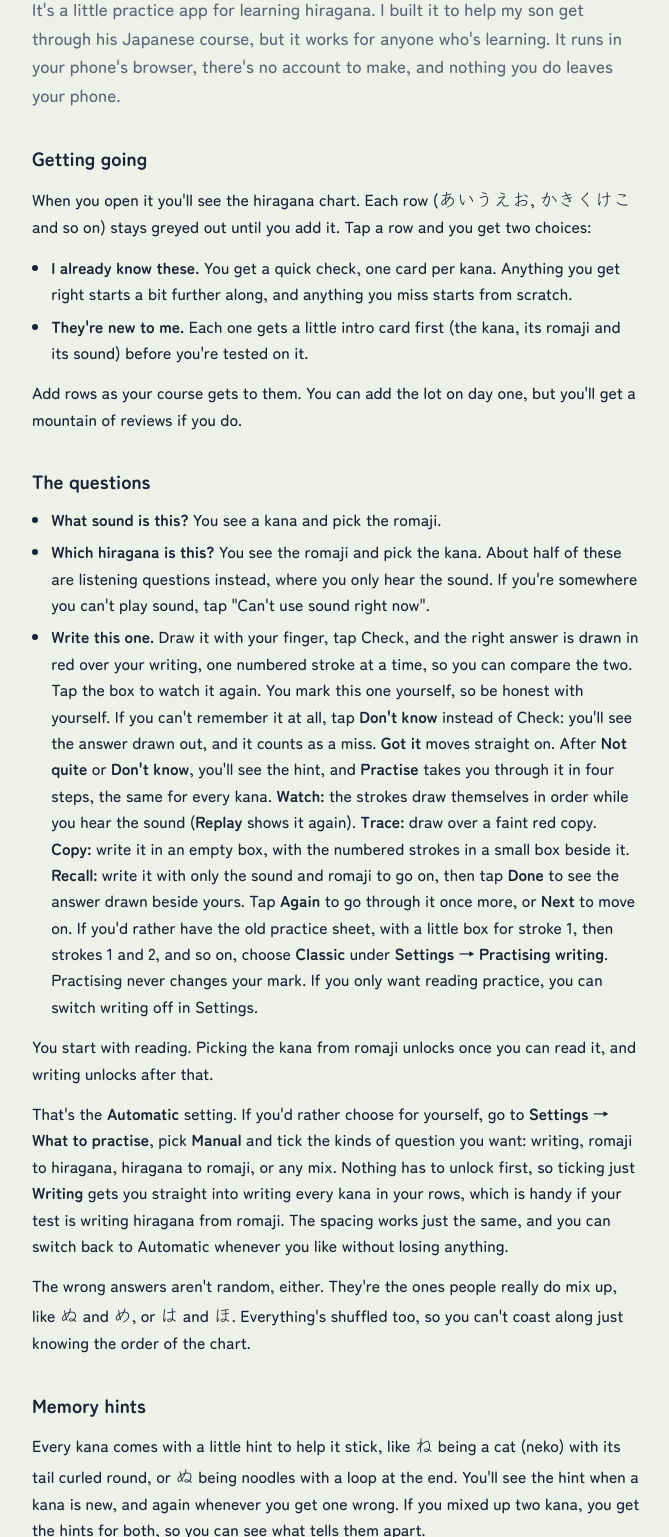
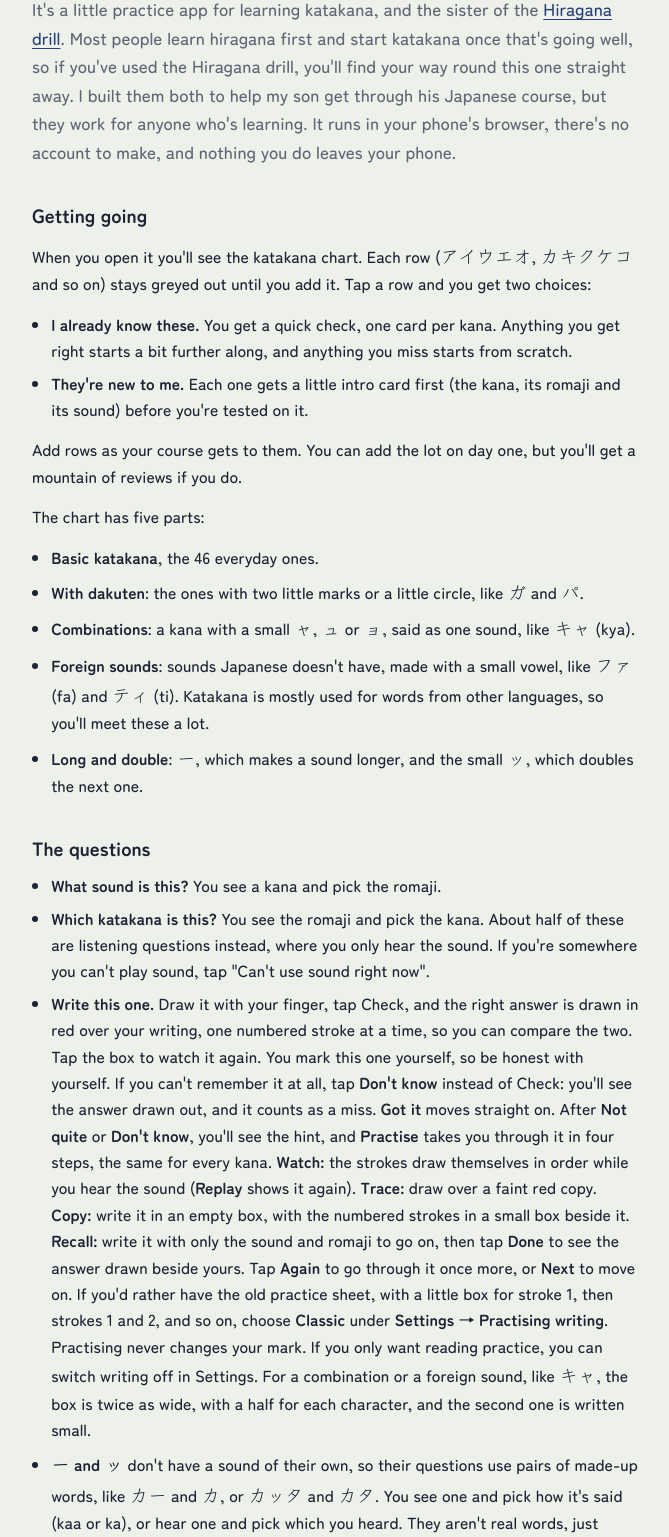
Before and after one commit to nooogle/katakana, a plain HTML site: page how-it-works.html in a window 1280 px wide. Shown: the part 121-1658 px from the top of the page, without its empty margins (304-973 px from the left). Drawn offline with Linux system fonts and the light colour scheme.

Commit message:
Katakana drill: how it works, voice page, README and welcome for katakana
Co-Authored-By: Claude Opus 5.5 <noreply@anthropic.com>

```diff
--- a/how-it-works.html
+++ b/how-it-works.html
@@ -4,7 +4,7 @@
 <meta charset="utf-8">
 <meta name="viewport" content="width=device-width, initial-scale=1, viewport-fit=cover">
 <title>How it works · Katakana drill</title>
-<meta name="description" content="How the hiragana drill works: the questions, the spaced repetition, your data and putting it on your phone.">
+<meta name="description" content="How the katakana drill works: the questions, the spaced repetition, your data and putting it on your phone.">
 <link rel="stylesheet" href="vendor/fonts/fonts.css">
 <style>
 :root{--paper:#EEF0EA;--card:#FAFBF7;--ink:#1C2333;--muted:#5F6674;--line:#CDD2C6;--accent:#27407A;
@@ -36,29 +36,38 @@ footer{margin-top:40px;padding-top:16px;border-top:1px solid var(--line);color:v
 <main>
 <nav><a href="./">← Back to the app</a><a href="../">All apps</a></nav>
 
-<h1>How the hiragana drill works</h1>
-<p class="lead">It's a little practice app for learning hiragana. I built it to help my son get through his Japanese course, but it works for anyone who's learning. It runs in your phone's browser, there's no account to make, and nothing you do leaves your phone.</p>
+<h1>How the katakana drill works</h1>
+<p class="lead">It's a little practice app for learning katakana, and the sister of the <a href="../hiragana/">Hiragana drill</a>. Most people learn hiragana first and start katakana once that's going well, so if you've used the Hiragana drill, you'll find your way round this one straight away. I built them both to help my son get through his Japanese course, but they work for anyone who's learning. It runs in your phone's browser, there's no account to make, and nothing you do leaves your phone.</p>
 
 <h2>Getting going</h2>
-<p>When you open it you'll see the hiragana chart. Each row (<span class="kana">あいうえお</span>, <span class="kana">かきくけこ</span> and so on) stays greyed out until you add it. Tap a row and you get two choices:</p>
+<p>When you open it you'll see the katakana chart. Each row (<span class="kana">アイウエオ</span>, <span class="kana">カキクケコ</span> and so on) stays greyed out until you add it. Tap a row and you get two choices:</p>
 <ul>
 <li><b>I already know these.</b> You get a quick check, one card per kana. Anything you get right starts a bit further along, and anything you miss starts from scratch.</li>
 <li><b>They're new to me.</b> Each one gets a little intro card first (the kana, its romaji and its sound) before you're tested on it.</li>
 </ul>
 <p>Add rows as your course gets to them. You can add the lot on day one, but you'll get a mountain of reviews if you do.</p>
+<p>The chart has five parts:</p>
+<ul>
+<li><b>Basic katakana</b>, the 46 everyday ones.</li>
+<li><b>With dakuten</b>: the ones with two little marks or a little circle, like <span class="kana">ガ</span> and <span class="kana">パ</span>.</li>
+<li><b>Combinations</b>: a kana with a small <span class="kana">ャ</span>, <span class="kana">ュ</span> or <span class="kana">ョ</span>, said as one sound, like <span class="kana">キャ</span> (kya).</li>
+<li><b>Foreign sounds</b>: sounds Japanese doesn't have, made with a small vowel, like <span class="kana">ファ</span> (fa) and <span class="kana">ティ</span> (ti). Katakana is mostly used for words from other languages, so you'll meet these a lot.</li>
+<li><b>Long and double</b>: <span class="kana">ー</span>, which makes a sound longer, and the small <span class="kana">ッ</span>, which doubles the next one.</li>
+</ul>
 
 <h2>The questions</h2>
 <ul>
 <li><b>What sound is this?</b> You see a kana and pick the romaji.</li>
-<li><b>Which hiragana is this?</b> You see the romaji and pick the kana. About half of these are listening questions instead, where you only hear the sound. If you're somewhere you can't play sound, tap "Can't use sound right now".</li>
-<li><b>Write this one.</b> Draw it with your finger, tap Check, and the right answer is drawn in red over your writing, one numbered stroke at a time, so you can compare the two. Tap the box to watch it again. You mark this one yourself, so be honest with yourself. If you can't remember it at all, tap <b>Don't know</b> instead of Check: you'll see the answer drawn out, and it counts as a miss. <b>Got it</b> moves straight on. After <b>Not quite</b> or <b>Don't know</b>, you'll see the hint, and <b>Practise</b> takes you through it in four steps, the same for every kana. <b>Watch:</b> the strokes draw themselves in order while you hear the sound (<b>Replay</b> shows it again). <b>Trace:</b> draw over a faint red copy. <b>Copy:</b> write it in an empty box, with the numbered strokes in a small box beside it. <b>Recall:</b> write it with only the sound and romaji to go on, then tap <b>Done</b> to see the answer drawn beside yours. Tap <b>Again</b> to go through it once more, or <b>Next</b> to move on. If you'd rather have the old practice sheet, with a little box for stroke 1, then strokes 1 and 2, and so on, choose <b>Classic</b> under <b>Settings → Practising writing</b>. Practising never changes your mark. If you only want reading practice, you can switch writing off in Settings.</li>
+<li><b>Which katakana is this?</b> You see the romaji and pick the kana. About half of these are listening questions instead, where you only hear the sound. If you're somewhere you can't play sound, tap "Can't use sound right now".</li>
+<li><b>Write this one.</b> Draw it with your finger, tap Check, and the right answer is drawn in red over your writing, one numbered stroke at a time, so you can compare the two. Tap the box to watch it again. You mark this one yourself, so be honest with yourself. If you can't remember it at all, tap <b>Don't know</b> instead of Check: you'll see the answer drawn out, and it counts as a miss. <b>Got it</b> moves straight on. After <b>Not quite</b> or <b>Don't know</b>, you'll see the hint, and <b>Practise</b> takes you through it in four steps, the same for every kana. <b>Watch:</b> the strokes draw themselves in order while you hear the sound (<b>Replay</b> shows it again). <b>Trace:</b> draw over a faint red copy. <b>Copy:</b> write it in an empty box, with the numbered strokes in a small box beside it. <b>Recall:</b> write it with only the sound and romaji to go on, then tap <b>Done</b> to see the answer drawn beside yours. Tap <b>Again</b> to go through it once more, or <b>Next</b> to move on. If you'd rather have the old practice sheet, with a little box for stroke 1, then strokes 1 and 2, and so on, choose <b>Classic</b> under <b>Settings → Practising writing</b>. Practising never changes your mark. If you only want reading practice, you can switch writing off in Settings. For a combination or a foreign sound, like <span class="kana">キャ</span>, the box is twice as wide, with a half for each character, and the second one is written small.</li>
+<li><b><span class="kana">ー</span> and <span class="kana">ッ</span></b> don't have a sound of their own, so their questions use pairs of made-up words, like <span class="kana">カー</span> and <span class="kana">カ</span>, or <span class="kana">カッタ</span> and <span class="kana">カタ</span>. You see one and pick how it's said (kaa or ka), or hear one and pick which you heard. They aren't real words, just practice at hearing and reading the difference.</li>
 </ul>
 <p>You start with reading. Picking the kana from romaji unlocks once you can read it, and writing unlocks after that.</p>
-<p>That's the <b>Automatic</b> setting. If you'd rather choose for yourself, go to <b>Settings → What to practise</b>, pick <b>Manual</b> and tick the kinds of question you want: writing, romaji to hiragana, hiragana to romaji, or any mix. Nothing has to unlock first, so ticking just <b>Writing</b> gets you straight into writing every kana in your rows, which is handy if your test is writing hiragana from romaji. The spacing works just the same, and you can switch back to Automatic whenever you like without losing anything.</p>
-<p>The wrong answers aren't random, either. They're the ones people really do mix up, like <span class="kana">ぬ</span> and <span class="kana">め</span>, or <span class="kana">は</span> and <span class="kana">ほ</span>. Everything's shuffled too, so you can't coast along just knowing the order of the chart.</p>
+<p>That's the <b>Automatic</b> setting. If you'd rather choose for yourself, go to <b>Settings → What to practise</b>, pick <b>Manual</b> and tick the kinds of question you want: writing, romaji to katakana, katakana to romaji, or any mix. Nothing has to unlock first, so ticking just <b>Writing</b> gets you straight into writing every kana in your rows, which is handy if your test is writing katakana from romaji. The spacing works just the same, and you can switch back to Automatic whenever you like without losing anything.</p>
+<p>The wrong answers aren't random, either. They're the ones people really do mix up, like <span class="kana">シ</span> and <span class="kana">ツ</span>, or <span class="kana">ソ</span> and <span class="kana">ン</span>. Everything's shuffled too, so you can't coast along just knowing the order of the chart.</p>
 
 <h2>Memory hints</h2>
-<p>Every kana comes with a little hint to help it stick, like <span class="kana">ね</span> being a cat (neko) with its tail curled round, or <span class="kana">ぬ</span> being noodles with a loop at the end. You'll see the hint when a kana is new, and again whenever you get one wrong. If you mixed up two kana, you get the hints for both, so you can see what tells them apart.</p>
+<p>Every kana comes with a little hint to help it stick, like <span class="kana">ア</span> being an axe, or <span class="kana">ツ</span> being a tsunami wave crashing down. Lots of katakana look like the hiragana they came from (<span class="kana">カ</span> and <span class="kana">か</span>, <span class="kana">ヘ</span> and <span class="kana">へ</span>), and the hints point those out. You'll see the hint when a kana is new, and again whenever you get one wrong. If you mixed up two kana, you get the hints for both, so you can see what tells them apart.</p>
 <p>The hints that work best are the ones you make up yourself, however daft. Tap <b>Write your own hint</b> under any hint, or tap a row on the chart and then a kana, and type whatever helps you remember it. Your own hints show first (with a green edge), they're saved with your progress, and you can always go back to the suggested one.</p>
 
 <div class="note"><b>Please don't guess.</b> If you're not sure, tap <b>Don't know</b>. A lucky guess tells the app you know something you don't, and it'll leave that kana alone for days. "Don't know" brings it back a few cards later and keeps it coming round until it sticks.</div>
@@ -100,6 +109,7 @@ footer{margin-top:40px;padding-top:16px;border-top:1px solid var(--line);color:v
 <p>Everything is saved on your phone, inside the browser. There's no account and nothing gets sent anywhere. That does mean a few things:</p>
 <ul>
 <li>Everyone using it on their own phone has their own progress.</li>
+<li>Your katakana progress is kept apart from the Hiragana drill's, so using one never changes the other.</li>
 <li>If you change phone or browser, go to <b>Settings → Copy backup</b> on the old one, then paste it into <b>Restore from backup</b> on the new one.</li>
 <li>iPhones can clear data for websites you haven't used in a long while. Adding it to your home screen (see below) mostly stops that, and a backup now and then doesn't hurt.</li>
 </ul>
@@ -124,7 +134,7 @@ footer{margin-top:40px;padding-top:16px;border-top:1px solid var(--line);color:v
 
 <h2>Sound</h2>
 <p>If you can't hear anything, check the silent switch on the side of your iPhone first. That catches most people out.</p>
-<p>The voice clips were made with Google's text-to-speech, one clip for each sound. If you're curious, here's <a href="how-the-voice-was-made.html">how I made the voice clips</a>. If you'd rather use your phone's own voice, you can switch in Settings.</p>
+<p>The voice clips were made with Google's text-to-speech, one clip for each sound. Katakana sounds exactly the same as hiragana, so most of them are shared with the Hiragana drill, and the new ones (the foreign sounds and the made-up words) were made the same way. If you're curious, here's <a href="how-the-voice-was-made.html">how I made the voice clips</a>. If you'd rather use your phone's own voice, you can switch in Settings.</p>
 
 <h2>Feedback and ideas</h2>
 <p>This app is new and I'm improving it all the time, so I'd love to hear what you think. Spotted a mistake? Got a memory hint that works better than mine? Tap <b>Settings → Send feedback</b>. It opens your email app with a message ready to go, and it can include any hints you've written yourself, so good ones can make it into the app for everyone.</p>
--- a/js/welcome.js
+++ b/js/welcome.js
@@ -24,7 +24,7 @@ function installHTML(){
 }
 
 const SLIDES=()=>[
-  `<div class="wbig kana">あ</div><h2>Learn to read and write katakana</h2>
+  `<div class="wbig kana">ア</div><h2>Learn to read and write katakana</h2>
    <p>A few minutes a day. The ones you find hard come back more often, and the ones you know drift away.</p>`,
   `<h2>Practise the way you'll be tested</h2>
    <ul><li><b>Read it:</b> pick the sound</li><li><b>Recognise it:</b> from romaji, or by ear</li><li><b>Write it:</b> draw it, see the stroke order, and mark yourself</li></ul>
```
Also changed, not shown: how-the-voice-was-made.html (+10 -1 lines), sw.js (+1 -1 lines), 2 other files.
